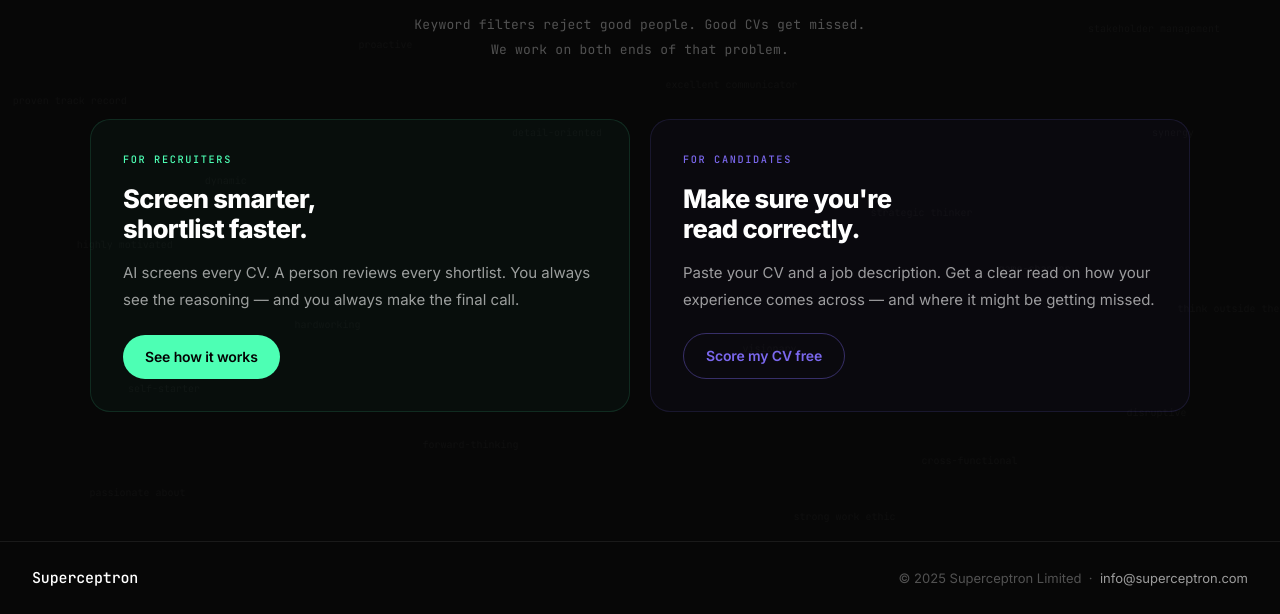
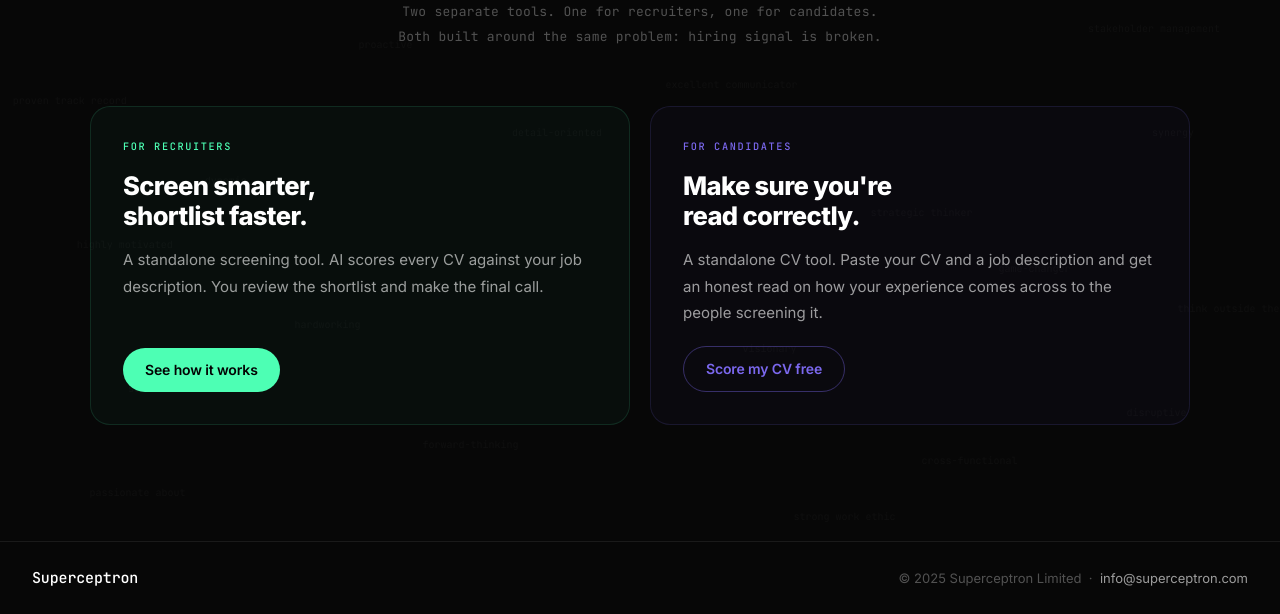
Before and after one commit to Source-Snehal/Superceptron, a website: page index.html in a window 1280 px wide. Shown: the part 259-873 px from the top of the page. Drawn offline with Linux system fonts and the light colour scheme.

Commit message:
Clarify homepage copy: two standalone tools, not a connected platform

```diff
--- a/index.html
+++ b/index.html
@@ -383,8 +383,8 @@
                 </div>
 
                 <p class="hub-sub">
-                    Keyword filters reject good people. Good CVs get missed.<br>
-                    We work on both ends of that problem.
+                    Two separate tools. One for recruiters, one for candidates.<br>
+                    Both built around the same problem: hiring signal is broken.
                 </p>
 
             </div>
@@ -394,14 +394,14 @@
                 <div class="path-card path-card-green" data-path="left">
                     <span class="path-eyebrow path-eyebrow-green">For Recruiters</span>
                     <h2 class="path-heading">Screen smarter,<br>shortlist faster.</h2>
-                    <p class="path-body">AI screens every CV. A person reviews every shortlist. You always see the reasoning — and you always make the final call.</p>
+                    <p class="path-body">A standalone screening tool. AI scores every CV against your job description. You review the shortlist and make the final call.</p>
                     <a href="recruiter.html" class="path-cta path-cta-green">See how it works</a>
                 </div>
 
                 <div class="path-card path-card-purple" data-path="right">
                     <span class="path-eyebrow path-eyebrow-purple">For Candidates</span>
                     <h2 class="path-heading">Make sure you're<br>read correctly.</h2>
-                    <p class="path-body">Paste your CV and a job description. Get a clear read on how your experience comes across — and where it might be getting missed.</p>
+                    <p class="path-body">A standalone CV tool. Paste your CV and a job description and get an honest read on how your experience comes across to the people screening it.</p>
                     <a href="cv-score.html" class="path-cta path-cta-purple">Score my CV free</a>
                 </div>
 
```
